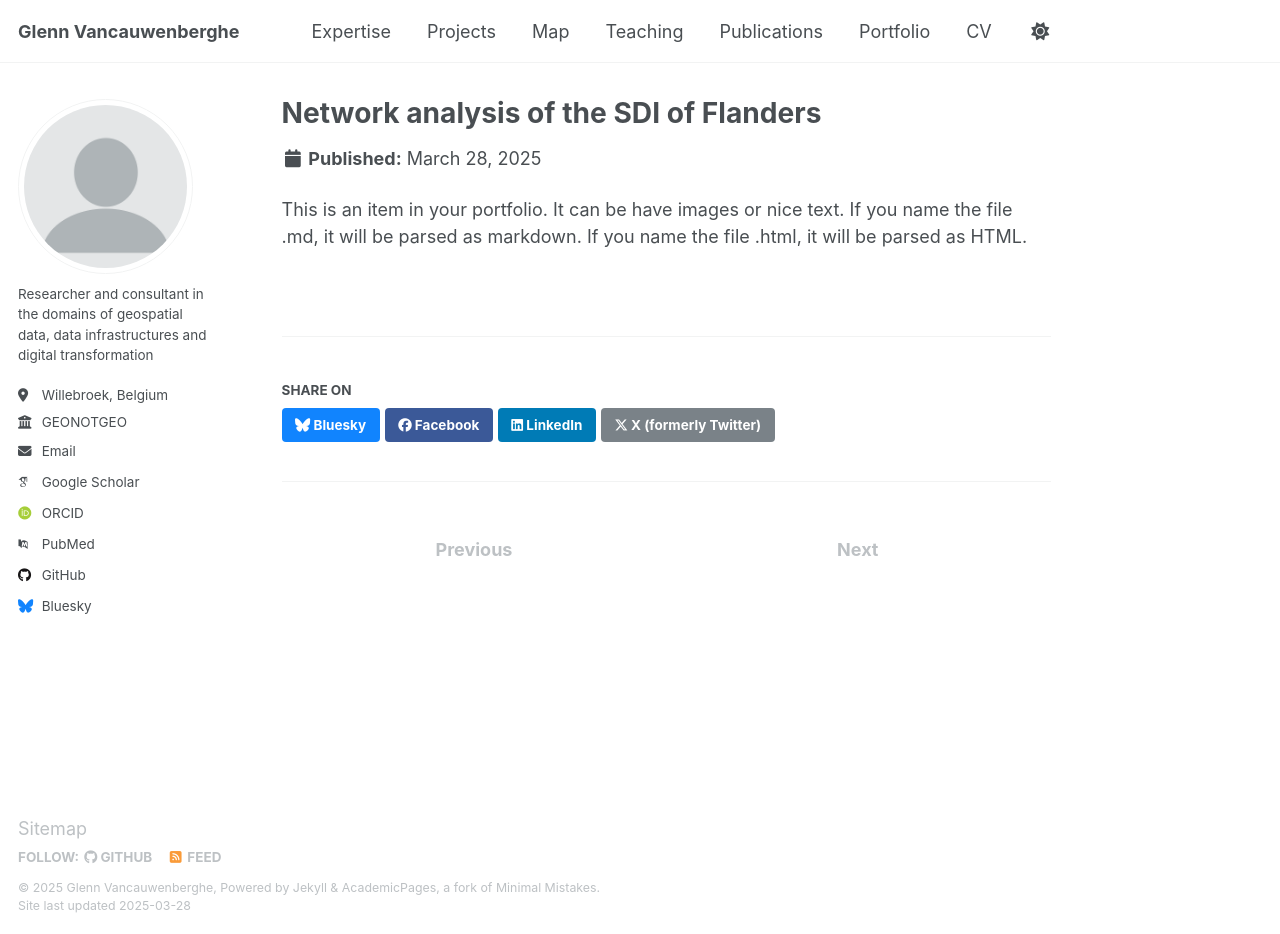
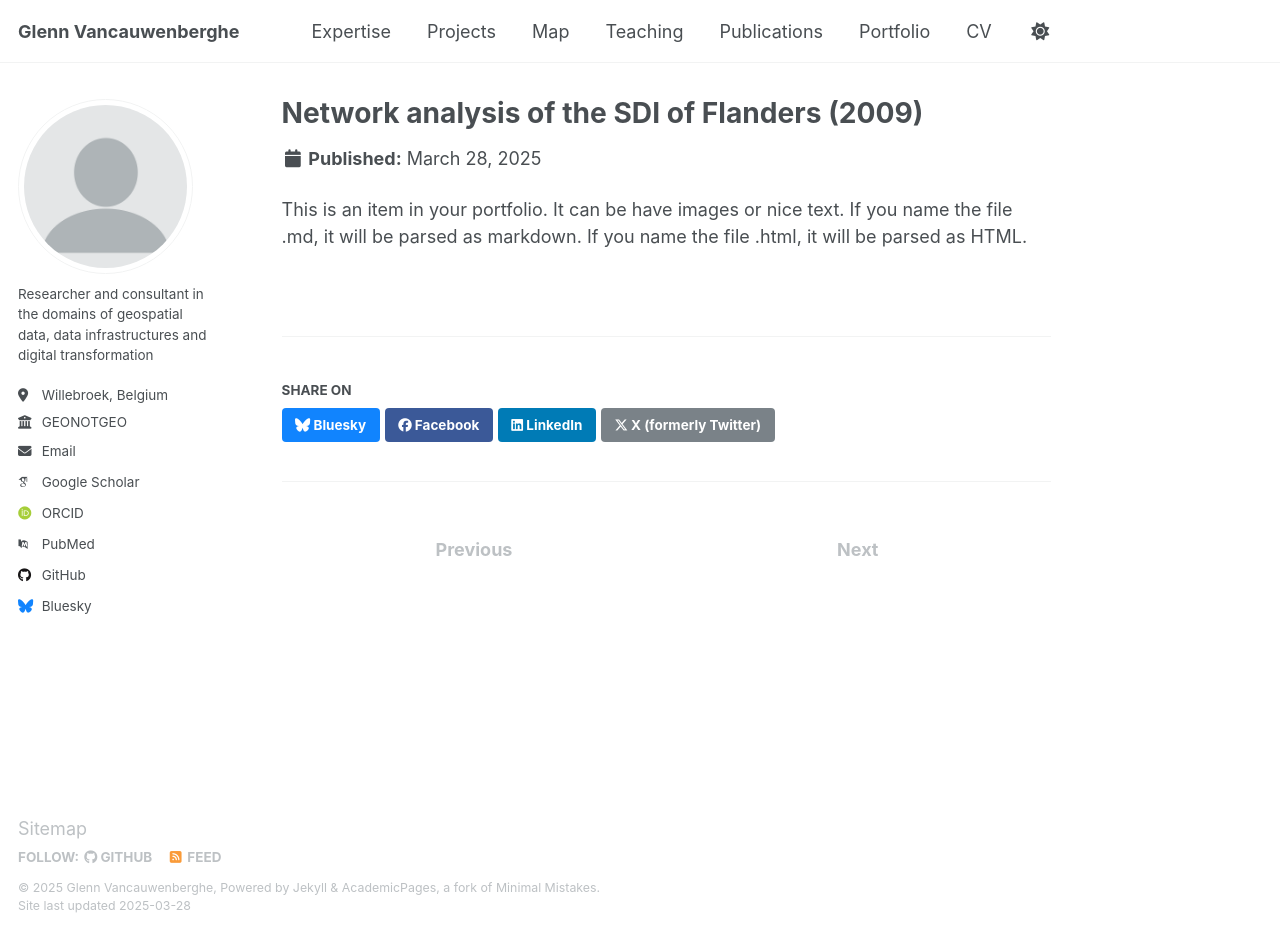
Before and after one commit to GVancauwenberghe/gvancauwenberghe.github.io, a Jekyll site: the page built from _portfolio/portfolio-1.md, in a window 1280 px wide and 934 px high. Built offline with Jekyll 4.4.1, drawn with Linux system fonts in a browser that asks for light colours; some web fonts are replaced.

Commit message:
Update portfolio-1.md

```diff
--- a/_portfolio/portfolio-1.md
+++ b/_portfolio/portfolio-1.md
@@ -1,6 +1,6 @@
 ---
-title: "Network analysis of the SDI of Flanders"
-excerpt: "Short of portfolio item number 1<br/><img src='/images/GNG.png'>"
+title: "Network analysis of the SDI of Flanders (2009)"
+excerpt: "Short of portfolio item number 1<br/><img src='/images/network.png'>"
 collection: portfolio
 ---
 
```
